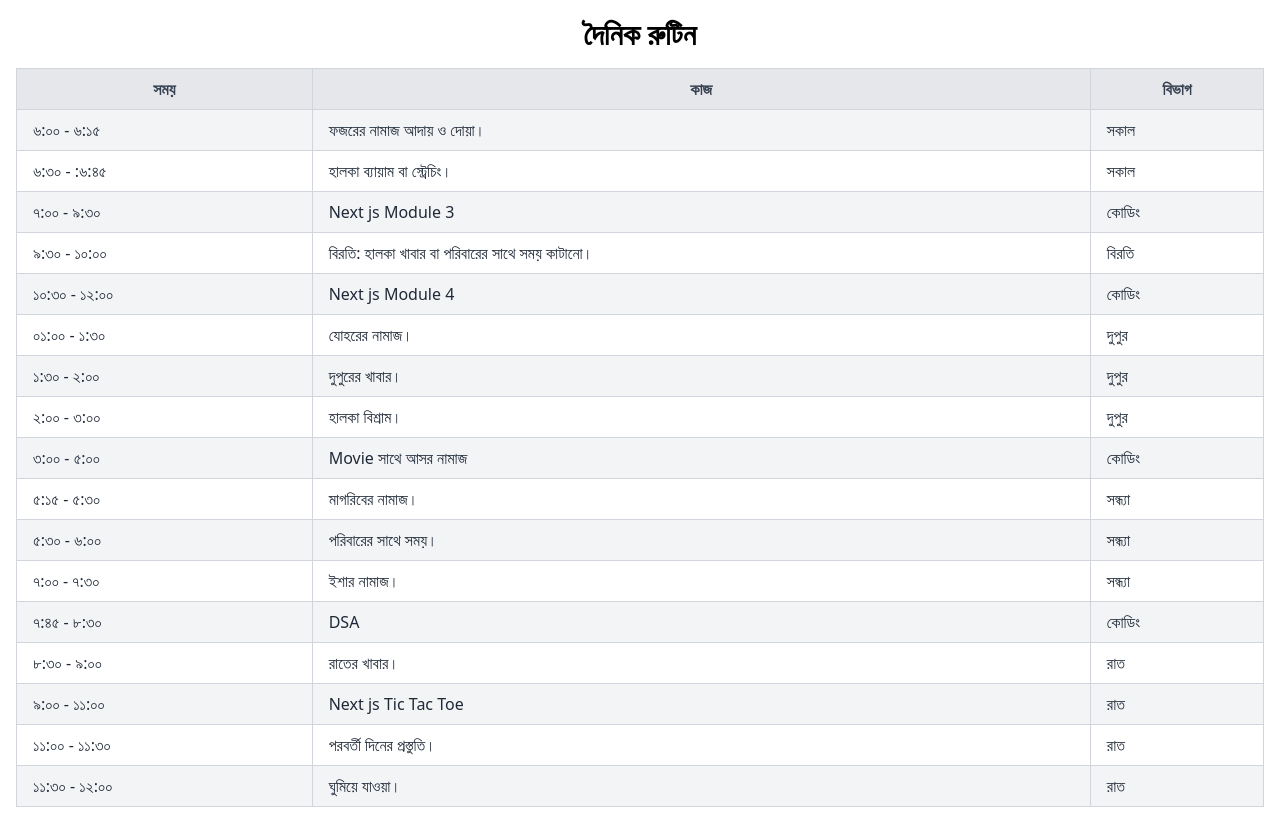
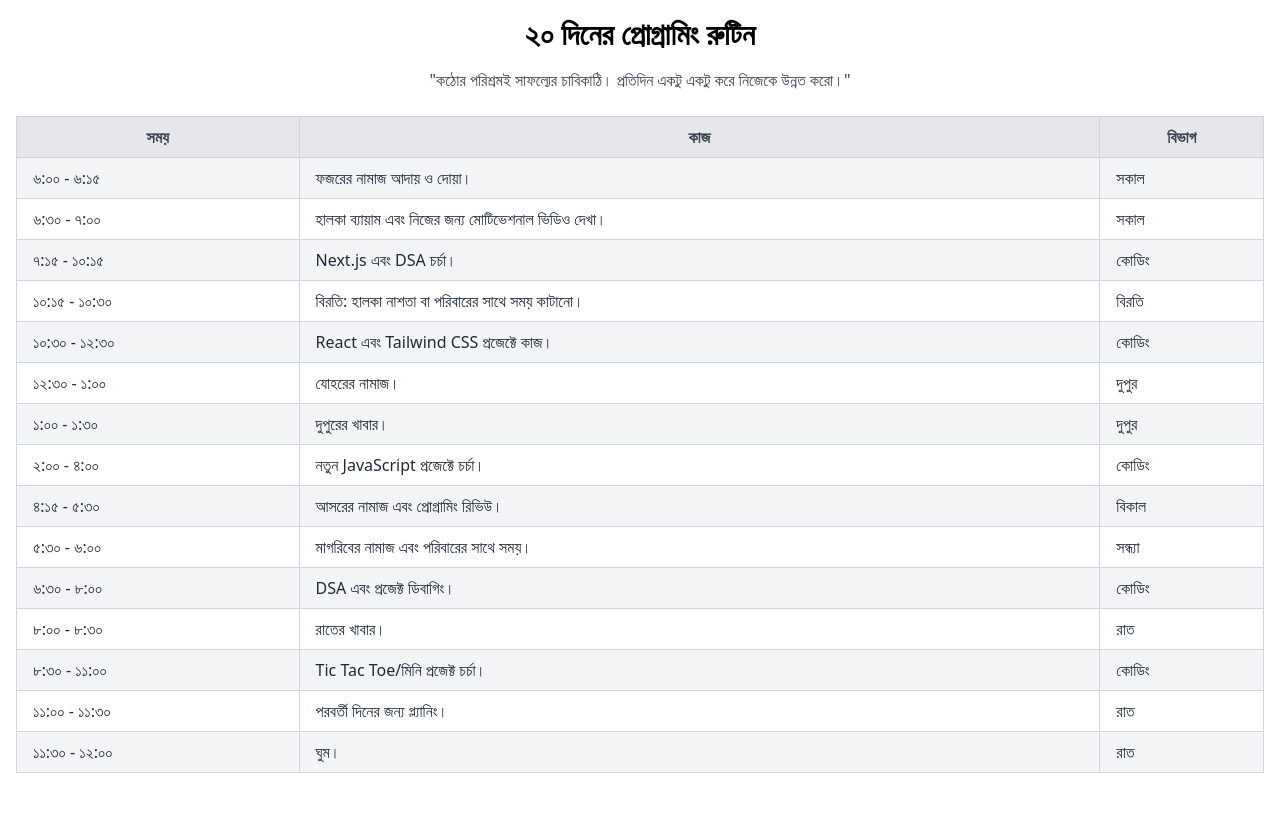
Before and after one commit to coderBelal/my-daily-routine, a React (Vite) app: page / in a window 1280 px wide. After the commit the page ends 800 px from the top, so only its background shows below. Built offline with nearby package versions, Linux system fonts and the light colour scheme.

Commit message:
Update Routine.jsx

```diff
--- a/src/Components/Routine/Routine.jsx
+++ b/src/Components/Routine/Routine.jsx
@@ -7,96 +7,84 @@ const RoutineTable = () => {
       task: "ফজরের নামাজ আদায় ও দোয়া।",
       category: "সকাল",
     },
-
     {
-      time: "৬:৩০ - :৬:৪৫",
-       task: "হালকা ব্যায়াম বা স্ট্রেচিং।",
-
+      time: "৬:৩০ - ৭:০০",
+      task: "হালকা ব্যায়াম এবং নিজের জন্য মোটিভেশনাল ভিডিও দেখা।",
       category: "সকাল",
     },
     {
-      time: "৭:০০ - ৯:৩০",
-      task: "Next js Module 3 ",
+      time: "৭:১৫ - ১০:১৫",
+      task: "Next.js এবং DSA চর্চা।",
       category: "কোডিং",
     },
     {
-      time: "৯:৩০ - ১০:০০",
-      task: "বিরতি: হালকা খাবার বা পরিবারের সাথে সময় কাটানো।",
+      time: "১০:১৫ - ১০:৩০",
+      task: "বিরতি: হালকা নাশতা বা পরিবারের সাথে সময় কাটানো।",
       category: "বিরতি",
     },
     {
-      time: "১০:৩০ - ১২:০০",
-      task: " Next js Module 4",
+      time: "১০:৩০ - ১২:৩০",
+      task: "React এবং Tailwind CSS প্রজেক্টে কাজ।",
       category: "কোডিং",
     },
     {
-      time: "০১:০০ - ১:৩০",
+      time: "১২:৩০ - ১:০০",
       task: "যোহরের নামাজ।",
       category: "দুপুর",
     },
     {
-      time: "১:৩০ - ২:০০",
+      time: "১:০০ - ১:৩০",
       task: "দুপুরের খাবার।",
       category: "দুপুর",
     },
     {
-      time: "২:০০ - ৩:০০",
-      task: "হালকা বিশ্রাম।",
-      category: "দুপুর",
-    },
-    {
-      time: "৩:০০ - ৫:০০",
-      task: "  Movie সাথে আসর নামাজ",
+      time: "২:০০ - ৪:০০",
+      task: "নতুন JavaScript প্রজেক্টে চর্চা।",
       category: "কোডিং",
     },
     {
-      time: "৫:১৫ - ৫:৩০",
-      task: "মাগরিবের নামাজ।",
+      time: "৪:১৫ - ৫:৩০",
+      task: "আসরের নামাজ এবং প্রোগ্রামিং রিভিউ।",
+      category: "বিকাল",
+    },
+    {
+      time: "৫:৩০ - ৬:০০",
+      task: "মাগরিবের নামাজ এবং পরিবারের সাথে সময়।",
       category: "সন্ধ্যা",
     },
     {
-      time: "৫:৩০ - ৬:০০",
-      task: "পরিবারের সাথে সময়।",
-      category: "সন্ধ্যা",
-    },
-    {
-      time: "৭:০০ - ৭:৩০",
-      task: "ইশার নামাজ।",
-      category: "সন্ধ্যা",
-    },
-    {
-      time: "৭:৪৫ - ৮:৩০",
-      task: "DSA",
+      time: "৬:৩০ - ৮:০০",
+      task: "DSA এবং প্রজেক্ট ডিবাগিং।",
       category: "কোডিং",
     },
     {
-      time: "৮:৩০ - ৯:০০",
+      time: "৮:০০ - ৮:৩০",
       task: "রাতের খাবার।",
       category: "রাত",
     },
     {
-      time: "৯:০০ - ১১:০০",
-      task: "Next js Tic Tac Toe",
-      category: "রাত",
+      time: "৮:৩০ - ১১:০০",
+      task: "Tic Tac Toe/মিনি প্রজেক্ট চর্চা।",
+      category: "কোডিং",
     },
-
     {
       time: "১১:০০ - ১১:৩০",
-      task: "পরবর্তী দিনের প্রস্তুতি।",
+      task: "পরবর্তী দিনের জন্য প্ল্যানিং।",
       category: "রাত",
     },
     {
       time: "১১:৩০ - ১২:০০",
-      task: "ঘুমিয়ে যাওয়া।",
+      task: "ঘুম।",
       category: "রাত",
     },
   ];
 
   return (
     <div className="container mx-auto p-4">
-
-      <h1 className="text-3xl font-bold text-center mb-4">দৈনিক রুটিন</h1>
-
+      <h1 className="text-3xl font-bold text-center mb-4">২০ দিনের প্রোগ্রামিং রুটিন</h1>
+      <p className="text-center mb-6 text-gray-700">
+        "কঠোর পরিশ্রমই সাফল্যের চাবিকাঠি। প্রতিদিন একটু একটু করে নিজেকে উন্নত করো।"
+      </p>
       <div className="overflow-x-auto">
         <table className="min-w-full table-auto border-collapse border border-gray-300">
           <thead>
```
